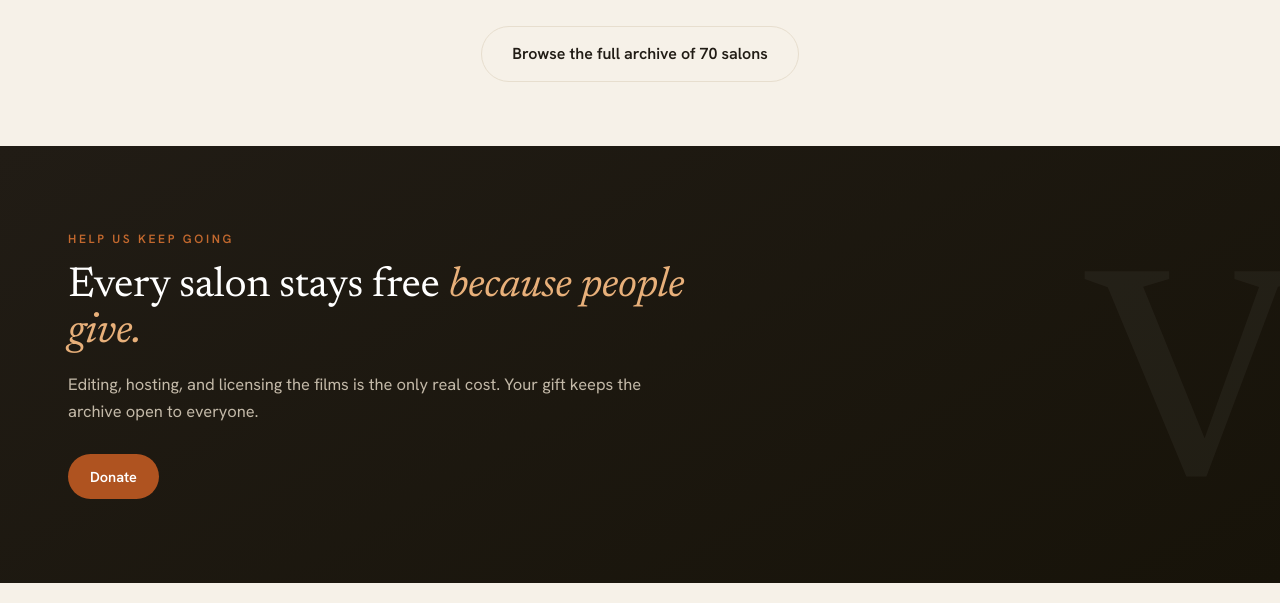
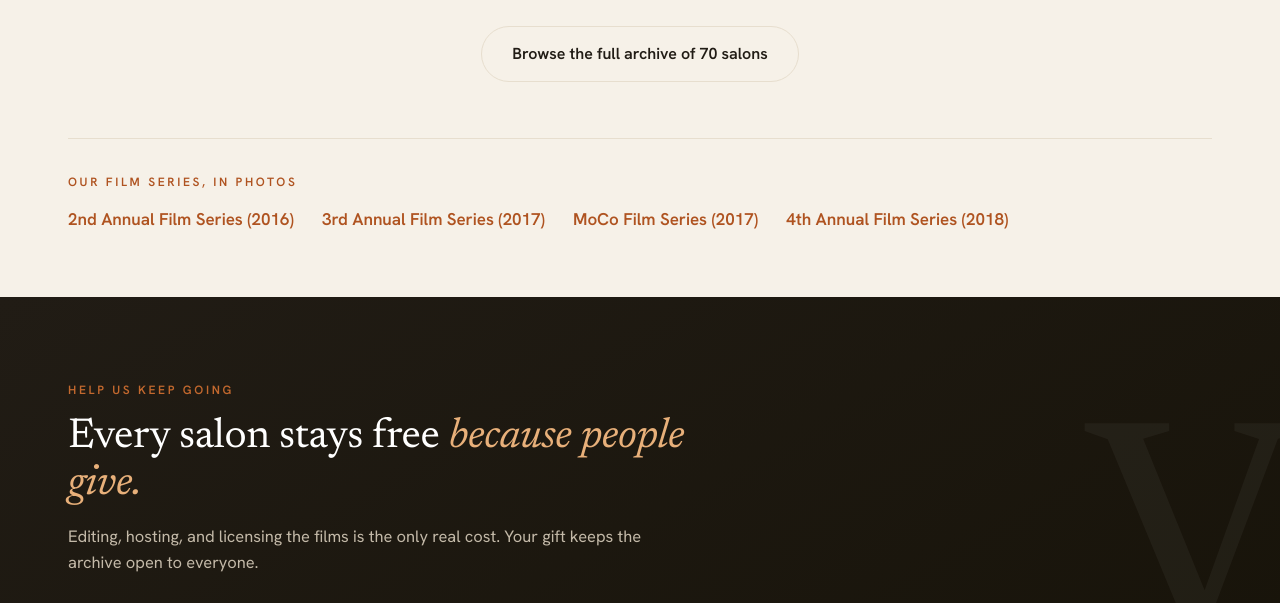
Before and after one commit to suleman-lgtm/vfhl-preview, a plain HTML site: page watch.html in a window 1280 px wide. Shown: the part 1800-2403 px from the top of the page. Drawn offline with Linux system fonts and the light colour scheme.

Commit message:
Preserve the 4 film-series photo gallery links on Watch (nothing lost)

```diff
--- a/watch.html
+++ b/watch.html
@@ -44,6 +44,16 @@
     <a class="wcard" href="https://www.voicesfromtheholyland.org/salonrecordings" target="_blank"><div class="ph" style="background-image:url('assets/img/lonetree.jpg');background-position:center 30%;"></div><div class="b"><div class="tag">April 2026</div><h4 class="serif">Voices of a Shared Future</h4><p>What reconciliation could ask of us. 98 min.</p></div></a>
   </div>
   <div class="center" style="margin-top:40px;"><a href="https://www.voicesfromtheholyland.org/salonrecordings" target="_blank" class="btn ghost lg">Browse the full archive of 70 salons</a></div>
+
+  <div style="margin-top:56px;border-top:1px solid var(--line);padding-top:34px;">
+    <div class="eyebrow" style="margin-bottom:14px;">Our film series, in photos</div>
+    <ul style="list-style:none;display:flex;flex-wrap:wrap;gap:12px 28px;padding:0;">
+      <li><a href="https://www.voicesfromtheholyland.org/pictures/2nd-annual-voices-from-holy-land-2016-film-series" target="_blank" rel="noopener" style="color:var(--clay);font-weight:600;">2nd Annual Film Series (2016)</a></li>
+      <li><a href="https://www.voicesfromtheholyland.org/pictures/3rd-annual-voices-holy-land-2017-film-series" target="_blank" rel="noopener" style="color:var(--clay);font-weight:600;">3rd Annual Film Series (2017)</a></li>
+      <li><a href="https://www.voicesfromtheholyland.org/pictures/moco-voices-holy-land-2017-film-series" target="_blank" rel="noopener" style="color:var(--clay);font-weight:600;">MoCo Film Series (2017)</a></li>
+      <li><a href="https://www.voicesfromtheholyland.org/pictures/4th-annual-voices-holy-land-2018-film-series" target="_blank" rel="noopener" style="color:var(--clay);font-weight:600;">4th Annual Film Series (2018)</a></li>
+    </ul>
+  </div>
 </div></section>
 
 <section class="give"><div class="mono serif">V</div><div class="wrap"><div class="eyebrow">Help us keep going</div><h2 class="serif">Every salon stays free <em>because people give.</em></h2><p>Editing, hosting, and licensing the films is the only real cost. Your gift keeps the archive open to everyone.</p><div class="cta"><a href="donate.html" class="btn">Donate</a></div></div></section>
```
